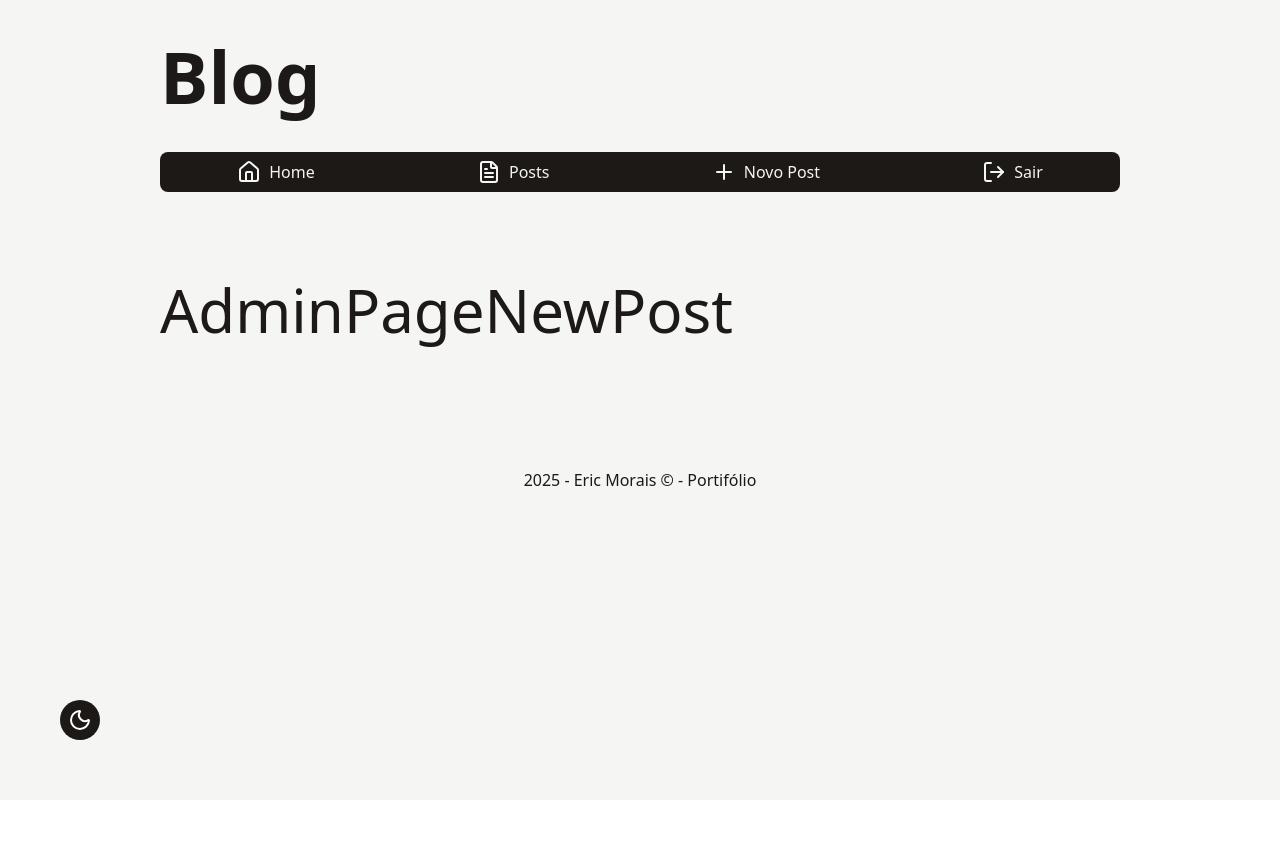
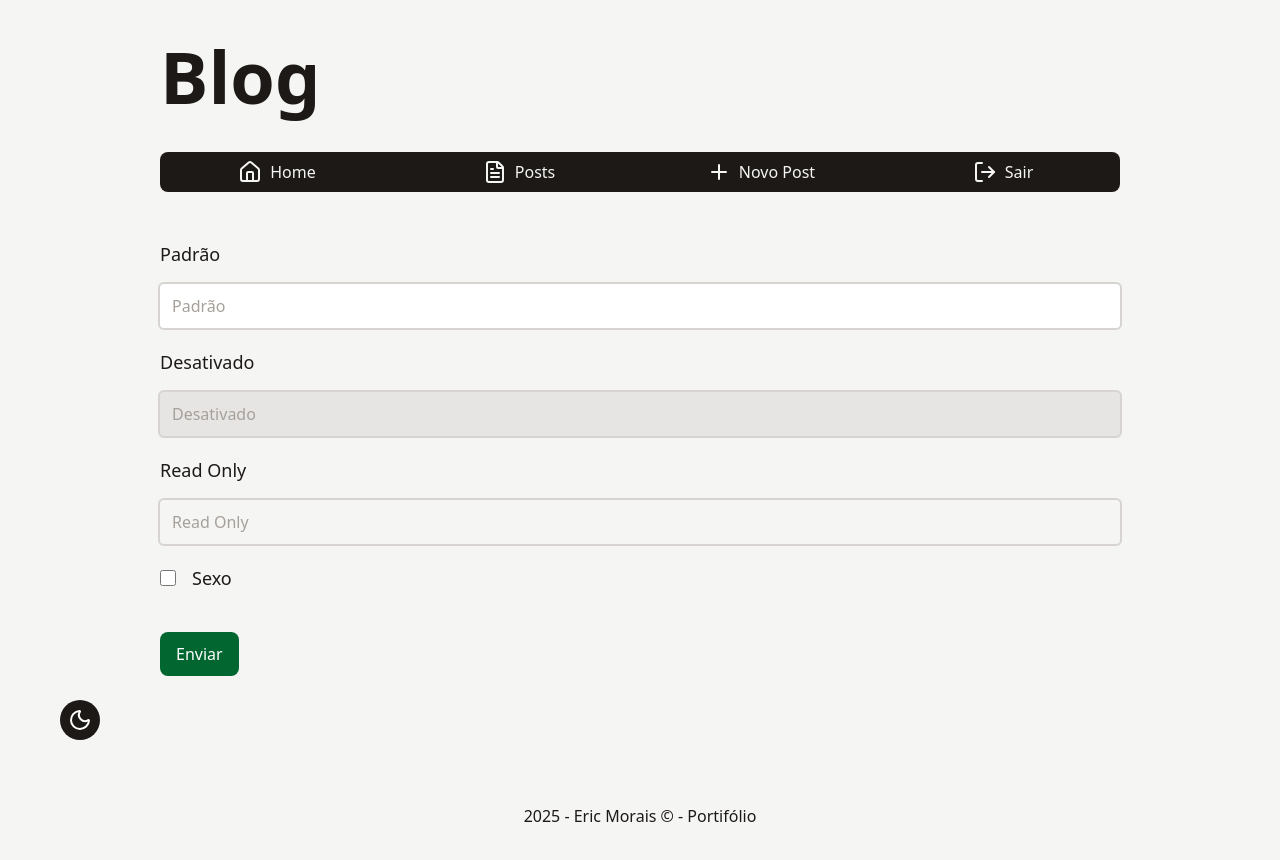
Before and after one commit to EriccMB/Blog-com-NextJS, a Next.js app: page /admin/post/new in a window 1280 px wide. Shown: the top 860 px of the page. Before the commit the page ends 800 px from the top, so only its background shows below. Built offline with nearby package versions, Linux system fonts and the light colour scheme.

Commit message:
formulario de criação de novo post

```diff
--- a/src/app/admin/post/new/page.tsx
+++ b/src/app/admin/post/new/page.tsx
@@ -1,7 +1,31 @@
-import { Metadata } from 'next';
+import Button from '@/components/Button';
+import InputCheckBox from '@/components/InputCheckBox';
+import InputText from '@/components/InputText';
 
 export const dynamic = 'force-dynamic';
 
 export default async function AdminPageNewPost() {
-  return <div className="py-16 text-6xl">AdminPageNewPost</div>;
+  return (
+    <form action="" className='mb-16'>
+      <div className=" text-lg flex flex-col gap-5">
+        <InputText type="text" placeholder="Padrão" labelText="Padrão" />
+        <InputText
+          type="text"
+          placeholder="Desativado"
+          disabled
+          labelText="Desativado"
+        />
+        <InputText
+          type="text"
+          placeholder="Read Only"
+          readOnly
+          labelText="Read Only"
+        />
+        <InputCheckBox labelText="Sexo" />
+        <div className='mt-5'>
+          <Button type="submit">Enviar</Button>
+        </div>
+      </div>
+    </form>
+  );
 }
--- /dev/null
+++ b/src/components/Button/index.tsx
@@ -0,0 +1,42 @@
+import clsx from 'clsx';
+
+type ButtonColorVariants = 'default' | 'ghost' | 'danger';
+
+type ButtonSizes = 'sm' | 'md' | 'lg';
+
+type ButtonProps = {
+  variant?: ButtonColorVariants;
+  size?: ButtonSizes;
+} & React.ComponentProps<'button'>;
+
+export default function Button({
+  variant = 'default',
+  size = 'md',
+  ...props
+}: ButtonProps) {
+  const buttonDefaultStyles = clsx(
+    'text-center rounded-lg cursor-pointer hover:opacity-85 transtion',
+    'disabled:bg-stone-400 disabled:cursor-not-allowed',
+  );
+
+  const buttonColorDictonary: Record<ButtonColorVariants, string> = {
+    default: clsx('bg-green-800 text-white'),
+    ghost: clsx('bg-transparent border-2 border-solid text-stone-900'),
+    danger: clsx('bg-red-600 text-white'),
+  };
+
+  const buttonSizeDictonary: Record<ButtonSizes, string> = {
+    sm: clsx('text-sm/tight px-2 py-1'),
+    md: clsx('text-base/tight px-4 py-3'),
+    lg: clsx('text-xl/tight px-6 py-4'),
+  };
+
+  const buttonClasses = clsx(
+    buttonDefaultStyles,
+    buttonColorDictonary[variant],
+    buttonSizeDictonary[size],
+    props.className,
+  );
+
+  return <button {...props} className={buttonClasses} />;
+}
--- a/src/components/Dialog/index.tsx
+++ b/src/components/Dialog/index.tsx
@@ -1,3 +1,5 @@
+import Button from '../Button';
+
 type DialogProps = {
   isVisible?: boolean;
   title: string;
@@ -18,7 +20,7 @@ export default function Dialog({
   if (!isVisible) return null;
 
   function handleCancel() {
-    if(disabled) return;
+    if (disabled) return;
 
     onCancel();
   }
@@ -44,21 +46,18 @@ export default function Dialog({
         </h3>
         <div id="dialog-content">{content}</div>
         <div className="flex justify-around ">
-          <button
-            className="bg-green-500 hover:bg-green-400 cursor-pointer text-white py-1 px-3 rounded-md disabled:bg-stone-400 disabled:cursor-not-allowed"
-            onClick={onConfirm}
-            disabled={disabled}
-          >
+          <Button variant="default" onClick={onConfirm} disabled={disabled}>
             Ok
-          </button>
-          <button
-            className="bg-red-500 hover:bg-red-400 cursor-pointer text-white py-1 px-3 rounded-md disabled:bg-stone-400 disabled:cursor-not-allowed"
+          </Button>
+
+          <Button
+            variant="danger"
             autoFocus
             onClick={handleCancel}
             disabled={disabled}
           >
             Cancelar
-          </button>
+          </Button>
         </div>
       </div>
     </div>
--- /dev/null
+++ b/src/components/InputCheckBox/index.tsx
@@ -0,0 +1,30 @@
+import clsx from 'clsx';
+import { useId } from 'react';
+
+type InputCheckBoxProps = {
+  labelText?: string;
+  type?: 'checkbox';
+} & React.ComponentProps<'input'>;
+
+export default function InputCheckBox({
+  labelText,
+  type = 'checkbox',
+  ...props
+}: InputCheckBoxProps) {
+  const id = useId();
+  return (
+    <div className="flex gap-4 items-center">
+      <input
+        id={id}
+        type={type}
+        {...props}
+        className={clsx(
+          'w-4 h-4 outline-none',
+          'focus:ring-1 focus:ring-stone-700',
+          props.className,
+        )}
+      />
+      {labelText && <label htmlFor={id}>{labelText}</label>}
+    </div>
+  );
+}
--- /dev/null
+++ b/src/components/InputText/index.tsx
@@ -0,0 +1,30 @@
+import clsx from 'clsx';
+import { useId } from 'react';
+
+type InputTextPros = {
+  labelText?: string;
+} & React.ComponentProps<'input'>;
+
+export default function InputText({ labelText, ...props }: InputTextPros) {
+  const id = useId();
+  return (
+    <div className="flex flex-col gap-4">
+      {labelText && <label htmlFor={id}>{labelText}</label>}
+      <input
+        id={id}
+        {...props}
+        className={clsx(
+          'bg-white outline-0 ring-2 ring-stone-300',
+          'rounded-sm p-3',
+          'text-base/tight',
+          'transition',
+          'focus:ring-stone-700',
+          'placeholder-stone-400',
+          'disabled:bg-stone-200 disabled:cursor-not-allowed',
+          'read-only:bg-stone-100',
+          props.className,
+        )}
+      />
+    </div>
+  );
+}
--- a/src/components/admin/MenuAdmin/index.tsx
+++ b/src/components/admin/MenuAdmin/index.tsx
@@ -1,4 +1,5 @@
 'use client';
+import Button from '@/components/Button';
 import clsx from 'clsx';
 import {
   ArrowDown,
@@ -26,13 +27,13 @@ export default function MenuAdmin() {
 
   const navClasses = clsx(
     'bg-stone-900 text-stone-100 flex flex-col ',
-    'rounded-lg gap-2 mb-6',
+    'rounded-lg gap-2 mb-12',
     // 'sm:grid sm:grid-cols-6 sm:justify-center sm:h-auto ',
     'sm:flex-row sm:flex-wrap sm:justify-around sm:h-auto ',
     !isOpen && 'h-10 overflow-hidden',
   );
   const linkClasses = clsx(
-    'flex items-center gap-2 p-2 transition hover:bg-stone-700 h-10 shrink-0 rounded-lg cursor-pointer sm:justify-center',
+    'flex items-center gap-2 p-2 transition hover:bg-stone-700 h-10 shrink-0 rounded-lg cursor-pointer sm:justify-center min-w-40',
   );
   const openedClosedButton = clsx(linkClasses, 'italic sm:hidden');
   return (
@@ -67,6 +68,7 @@ export default function MenuAdmin() {
         <LogOutIcon />
         Sair
       </Link>
+
     </nav>
   );
 }
```
